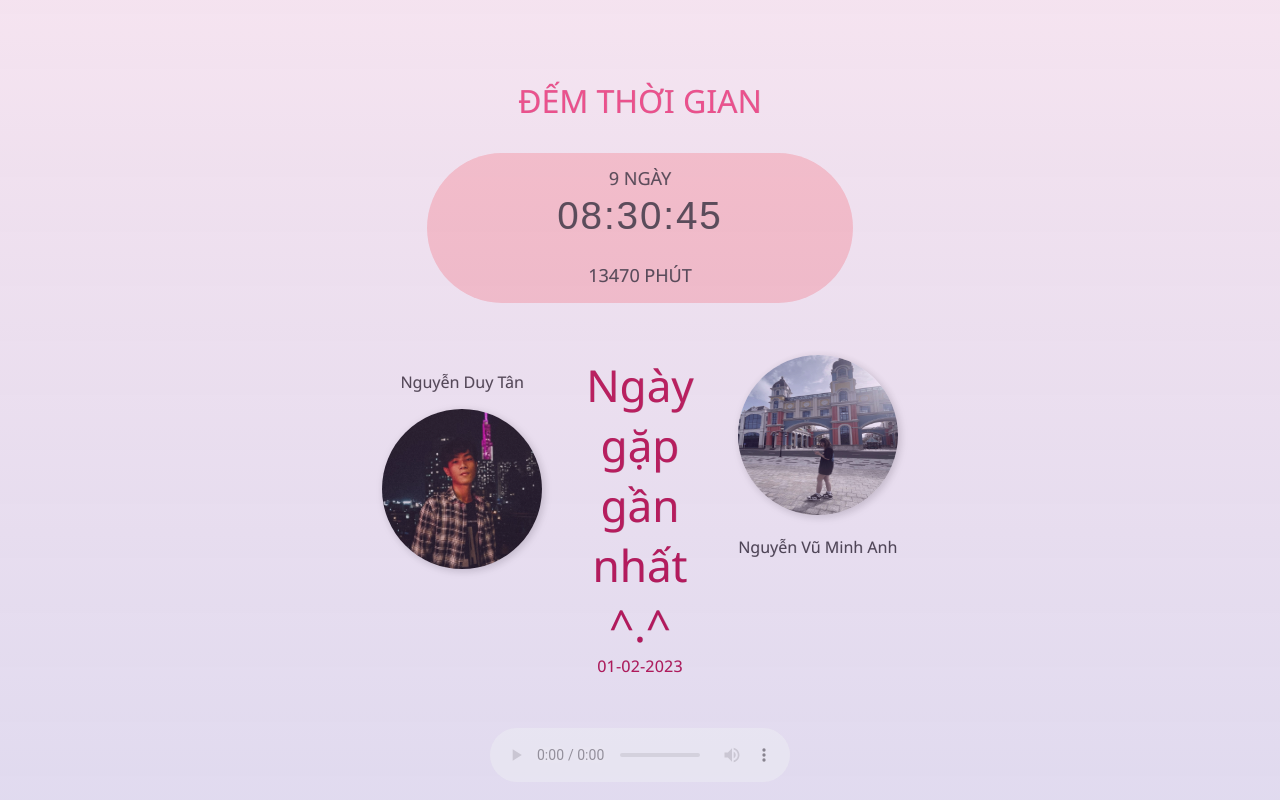
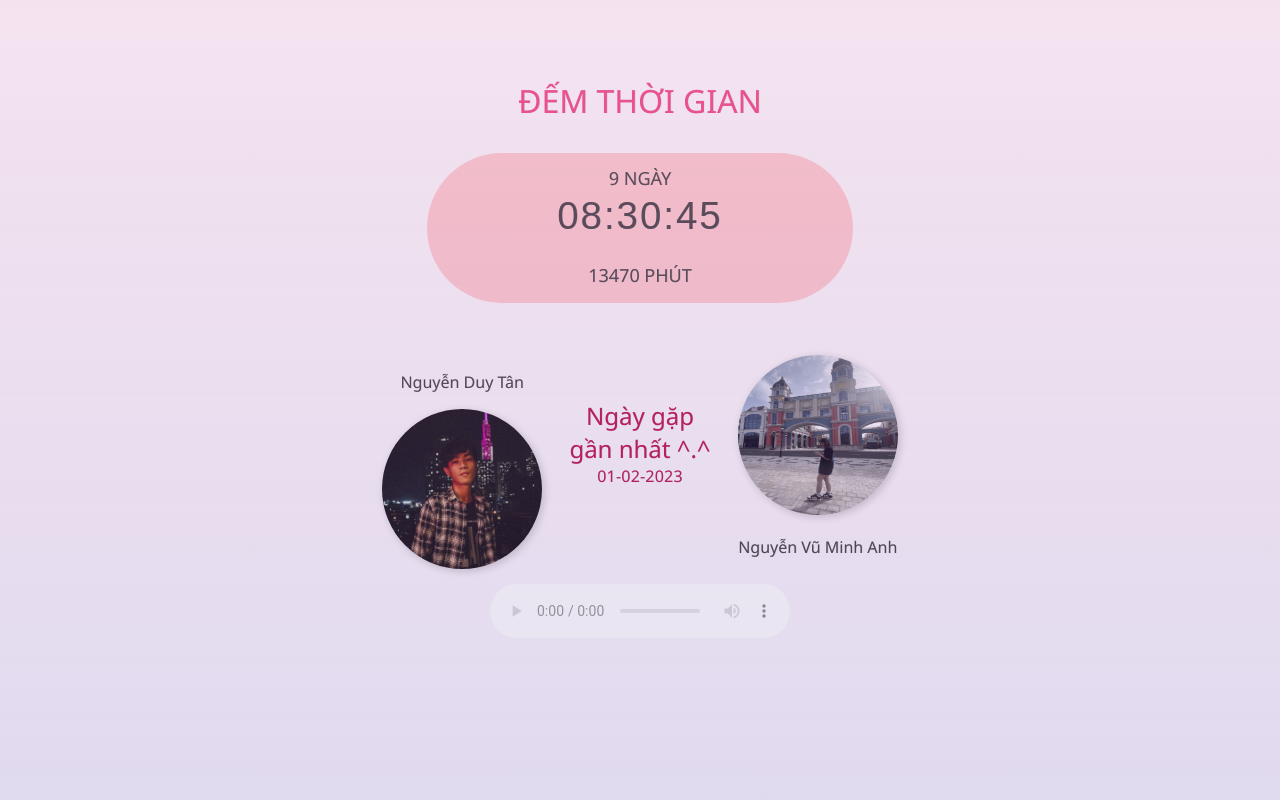
Before and after one commit to duytan12a7/counttime, a plain HTML site: page index.html in a window 1280 px wide. Drawn offline with Linux system fonts and the light colour scheme.

Commit message:
Update style.css

```diff
--- a/style.css
+++ b/style.css
@@ -80,7 +80,8 @@ minus {
       grid-column: span 2;
       display: grid;
       grid-template-rows: 2;
-      font-size: 44px;
+      font-size: 24px;
+      /*font-size: 44px;*/
       color: #b90d46;
       align-self: center;
       padding-bottom: 2.6rem;
```
